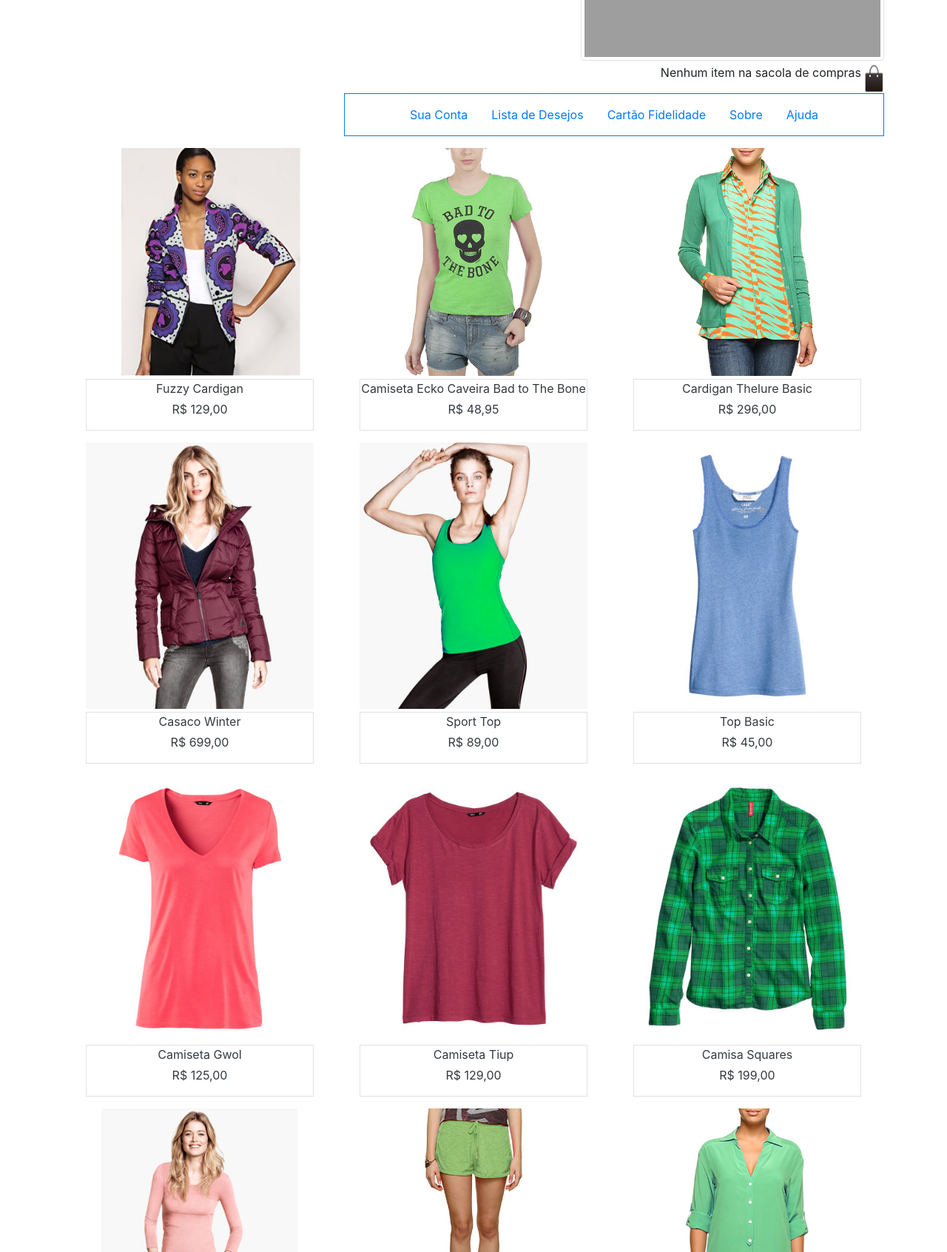
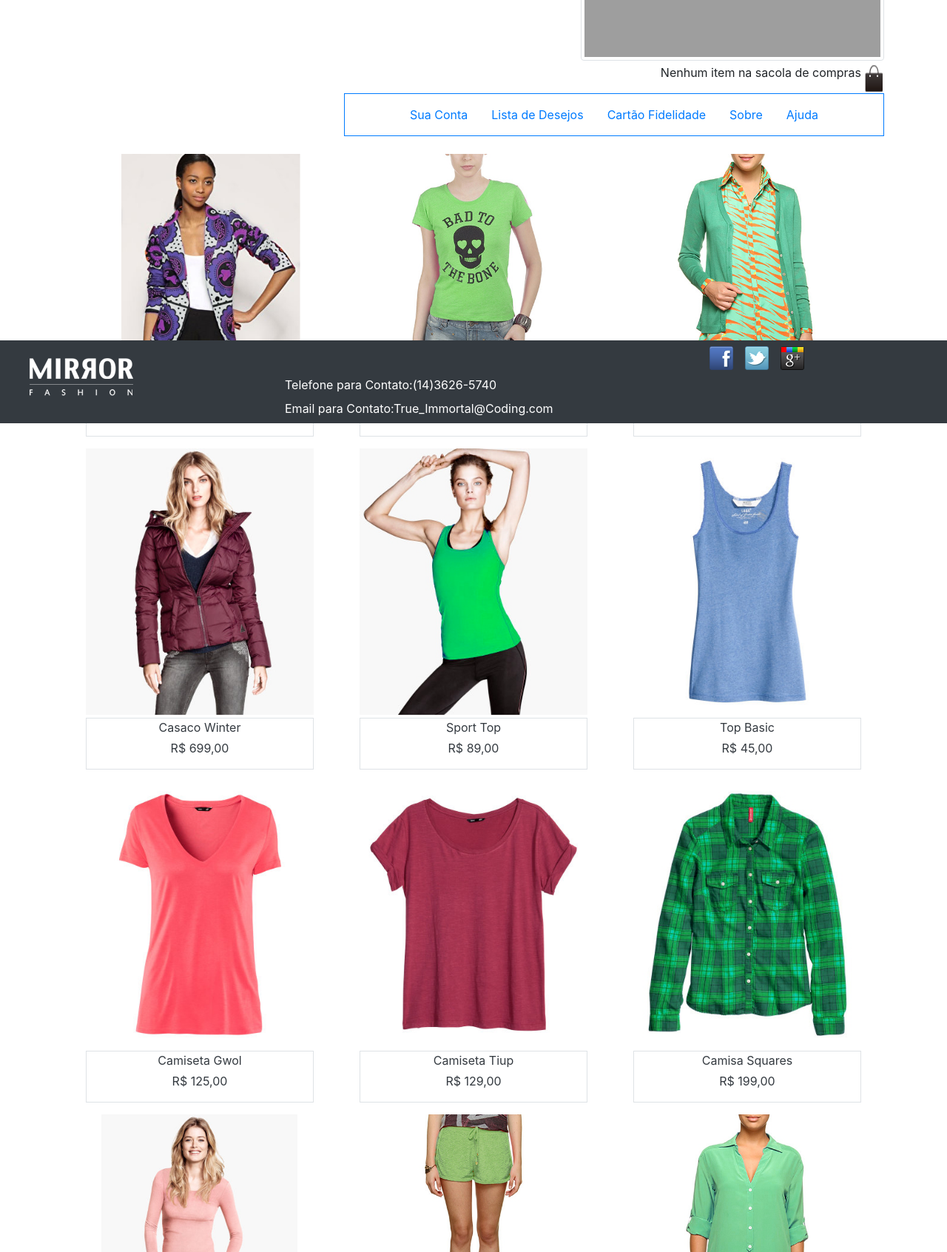
Before and after one commit to ricardo564/LojaMirrorFashion, a PHP site: page /todos_os_produtos.php in a window 1280 px wide. Shown: the part 228-1920 px from the top of the page at 74% size. Run offline with PHP 8.4, Linux system fonts and the light colour scheme; data comes from the database, SQL or seed files in the repository; some libraries are stand-ins or nearby versions; grey boxes are pictures that could not be loaded.

Commit message:
modificações na pagina todos os produtos, rodape fixe-bottom

```diff
--- a/contato.php
+++ b/contato.php
@@ -6,7 +6,7 @@
 <div class="container">
 	<div class="row d-flex justify-content-center" >
 
-			<form class="col-md-8" action="contato.php" method="POST">
+			<form class="col-md-8" action="mensagem_ajuda.php" method="POST">
 
 				<div class="form-group">
 					<div>
@@ -54,7 +54,7 @@
 </div>
 <br>
 
-<?php
+<!--<?php
 
 
 		$nome=$_POST['txtnome'];
@@ -98,7 +98,7 @@
 		}
 
 
-?>
+?>-->
 
 
 
--- a/rodape_bootstrap.php
+++ b/rodape_bootstrap.php
@@ -1,5 +1,5 @@
 
-<footer class="bg-dark footer ">
+<footer class="bg-dark footer fixed-bottom ">
 	<!--	Conteúdo	do	rodapé	-->
 	<div class="row container ">
 
--- a/todos_os_produtos.php
+++ b/todos_os_produtos.php
@@ -8,8 +8,8 @@
 ?>
 
 
-
-<div class='d-flex justify-content-center bg-white'>
+<div class="mb-5 p-2">
+	<div class='d-flex justify-content-center bg-white mb-5'>
 		<div class='container  row mt-2'>
 		<?php
 			$arr = array( "a"=>"azul", "b"=>"verde", "c"=>"rosa");
@@ -37,16 +37,12 @@
 
 			</div>
 
-
-
 		<?php
 			endforeach;
 		?>
 
-
-
 		</div>
-
+	</div>
 </div>
 
 <?php
```
Also changed, not shown: mensagem_ajuda.php (+11 -10 lines). Lines whose indentation alone changed are shown as unchanged.
